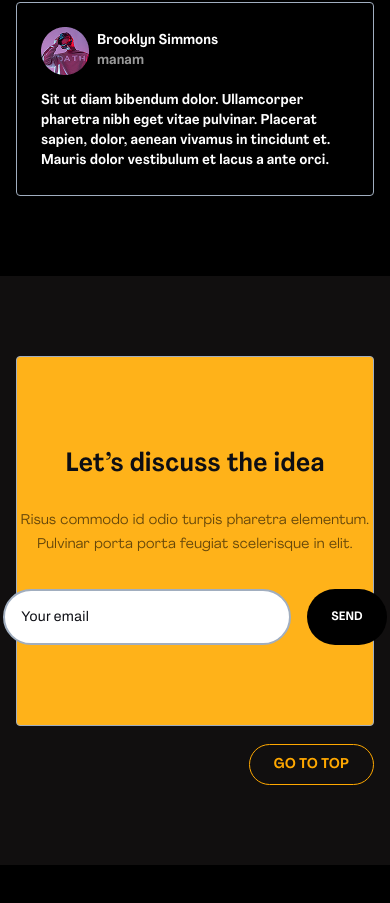
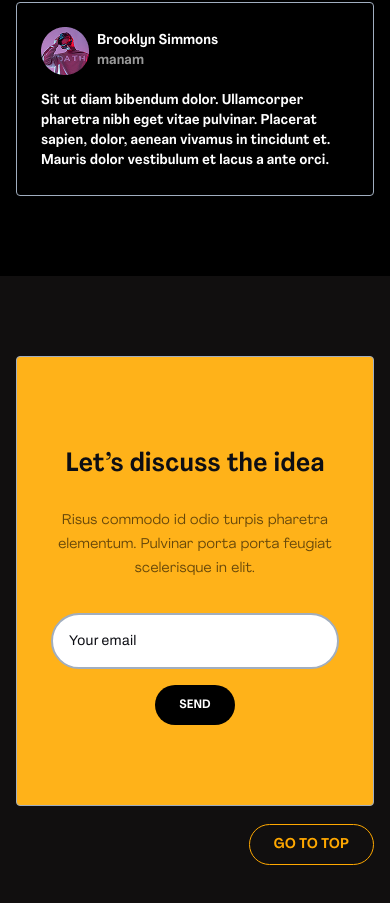
Before and after one commit to Ilinik/Agency-landing, a website built with Vite: page index.html in a window 390 px wide. Shown: the part 5425-6328 px from the top of the page. Before the commit the page ends 6290 px from the top, so only its background shows below. Built offline with nearby package versions, Linux system fonts and the light colour scheme; files whose address does not match are found by name.

Commit message:
feat: add responsive layout for idea section

```diff
--- a/src/styles/blocks/idea.scss
+++ b/src/styles/blocks/idea.scss
@@ -2,7 +2,7 @@
 @use '../utils/mixins' as *;
 
 .idea {
-  padding: 80px 0;
+  padding: 80px 12px;
   background: #ffb219;
   border-radius: 4px;
   border: 1px solid #a1aebf;
@@ -28,18 +28,20 @@
 
   &__send {
     display: flex;
+    align-items: center;
+    justify-content: center;
     gap: 16px;
+    width: 100%;
   }
 
   &__email {
     display: flex;
     padding: 16px;
     align-items: center;
-    align-self: stretch;
     border-radius: 30px;
     border: 2px solid #a1aebf;
     background: $white;
-    min-width: 288px;
+    max-width: 288px;
     width: 100%;
 
     color: #0d0e14;
@@ -83,3 +85,11 @@
     }
   }
 }
+
+@media (max-width: 475px) {
+  .idea {
+    &__send {
+      flex-direction: column;
+    }
+  }
+}
```
